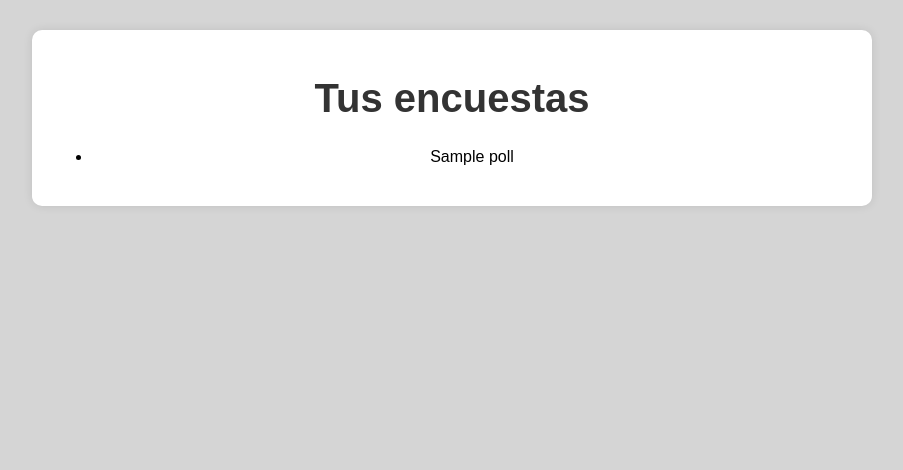
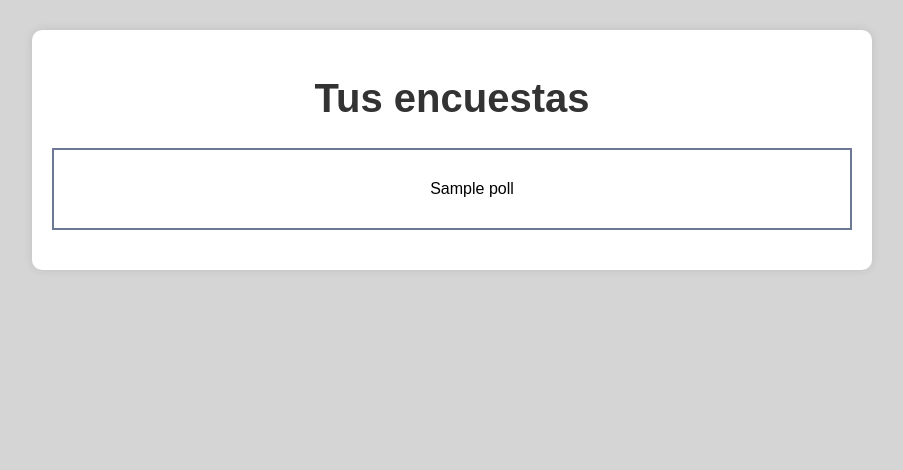
Before and after one commit to MehdiRegg777/P2ScrumVotaMD, a PHP site: page /list_polls.php in a window 1280 px wide. Shown: the part 56-526 px from the top of the page, without its empty margins (188-1091 px from the left). Run offline with PHP 8.4, Linux system fonts and the light colour scheme; the visitor is signed in with stand-in values (Sample User, id 1); tables that the repository leaves empty hold one stand-in row (values such as "Sample post").

Commit message:
Presentation

```diff
--- a/recursos/styles.css
+++ b/recursos/styles.css
@@ -273,6 +273,16 @@ form button.form-button:hover {
     background-color: #9099A2;
 }
 
+/* list_polls.php (Falta Comprovacion)*/
+.grid-polls ul {
+    list-style: none;
+    border: 2px solid #6D7993;
+}
+
+.grid-polls ul li {
+    padding: 30px 40px;
+}
+
 /* header.php */
 .navbar {
     text-align: center;
```
Also changed, not shown: 1 other file.
